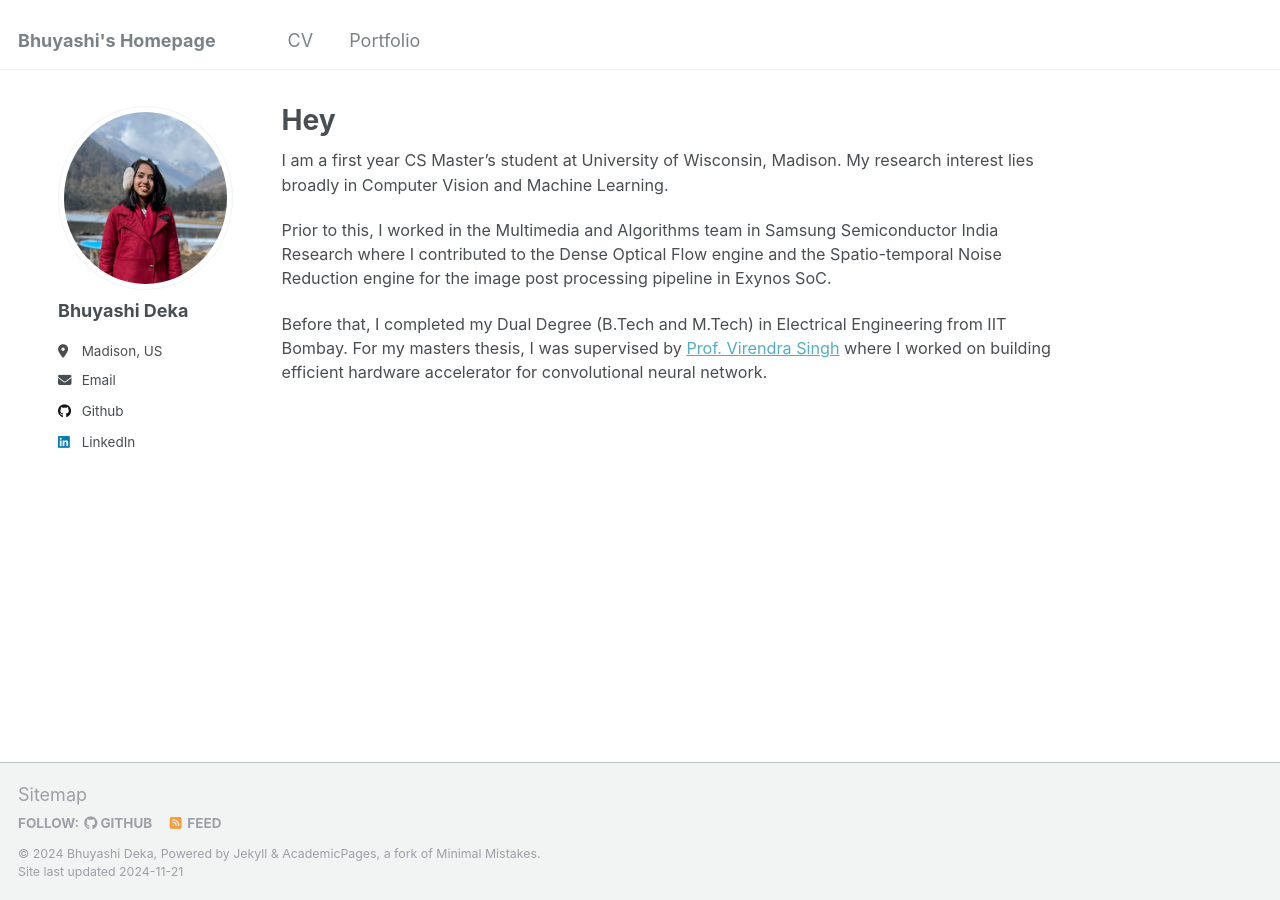
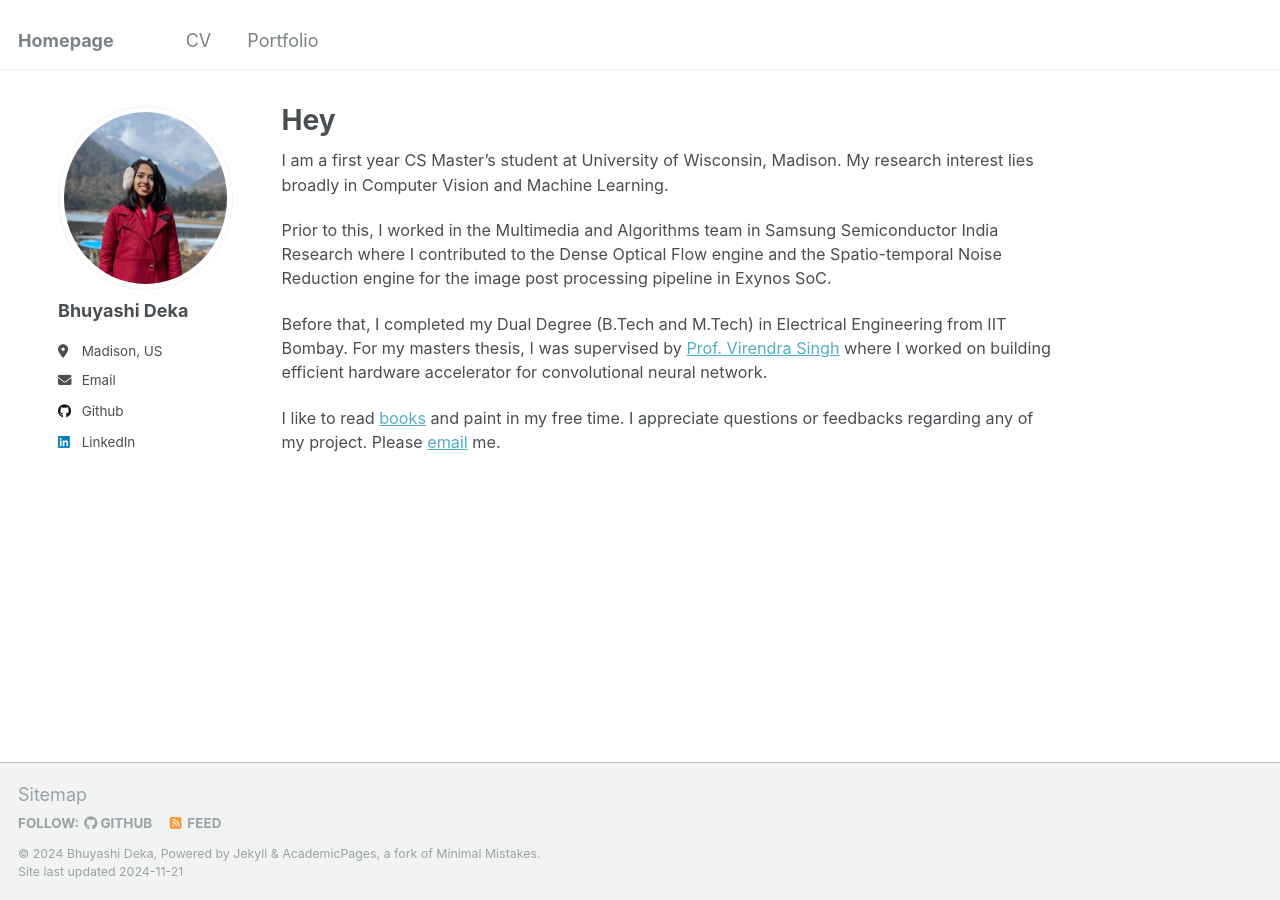
Before and after one commit to Bhuyashi/bhuyashideka.github.io, a Jekyll site: the page built from _pages/about.md, in a window 1280 px wide. Built offline with Jekyll 4.4.1, drawn with Linux system fonts in a browser that asks for light colours.

Commit message:
Extended about

```diff
--- a/_config.yml
+++ b/_config.yml
@@ -8,7 +8,7 @@
 
 # Basic Site Settings
 locale                   : "en-US"
-title                    : "Bhuyashi's Homepage"
+title                    : "Homepage"
 title_separator          : "-"
 name                     : &name "Bhuyashi Deka"
 description              : &description "personal description"
--- a/_includes/head/custom.html
+++ b/_includes/head/custom.html
@@ -17,7 +17,7 @@
 <link rel="icon" type="image/png" href="{{ base_path }}/images/favicon-16x16.png?v=M44lzPylqQ" sizes="16x16">
 <link rel="manifest" href="{{ base_path }}/images/manifest.json?v=M44lzPylqQ">
 <link rel="mask-icon" href="{{ base_path }}/images/safari-pinned-tab.svg?v=M44lzPylqQ" color="#000000">
-<link rel="shortcut icon" href="/images/favicon.ico?v=M44lzPylqQ">
+<link rel="icon" href="/images/favicon.ico?v=M44lzPylqQ"  type="image/x-icon">
 <meta name="msapplication-TileColor" content="#000000">
 <meta name="msapplication-TileImage" content="{{ base_path }}/images/mstile-144x144.png?v=M44lzPylqQ">
 <meta name="msapplication-config" content="{{ base_path }}/images/browserconfig.xml?v=M44lzPylqQ">
--- a/_pages/about.md
+++ b/_pages/about.md
@@ -12,3 +12,5 @@ I am a first year CS Master's student at University of Wisconsin, Madison. My re
 Prior to this, I worked in the Multimedia and Algorithms team in Samsung Semiconductor India Research where I contributed to the Dense Optical Flow engine and the Spatio-temporal Noise Reduction engine for the image post processing pipeline in Exynos SoC.
 
 Before that, I completed my Dual Degree (B.Tech and M.Tech) in Electrical Engineering from IIT Bombay. For my masters thesis, I was supervised by [Prof. Virendra Singh](https://www.ee.iitb.ac.in/~viren/) where I worked on building efficient hardware accelerator for convolutional neural network.
+
+I like to read [books](https://www.goodreads.com/user/show/116808802-bhuyashi) and paint in my free time. I appreciate questions or feedbacks regarding any of my project. Please [email](bdeka@wisc.edu) me.
```
